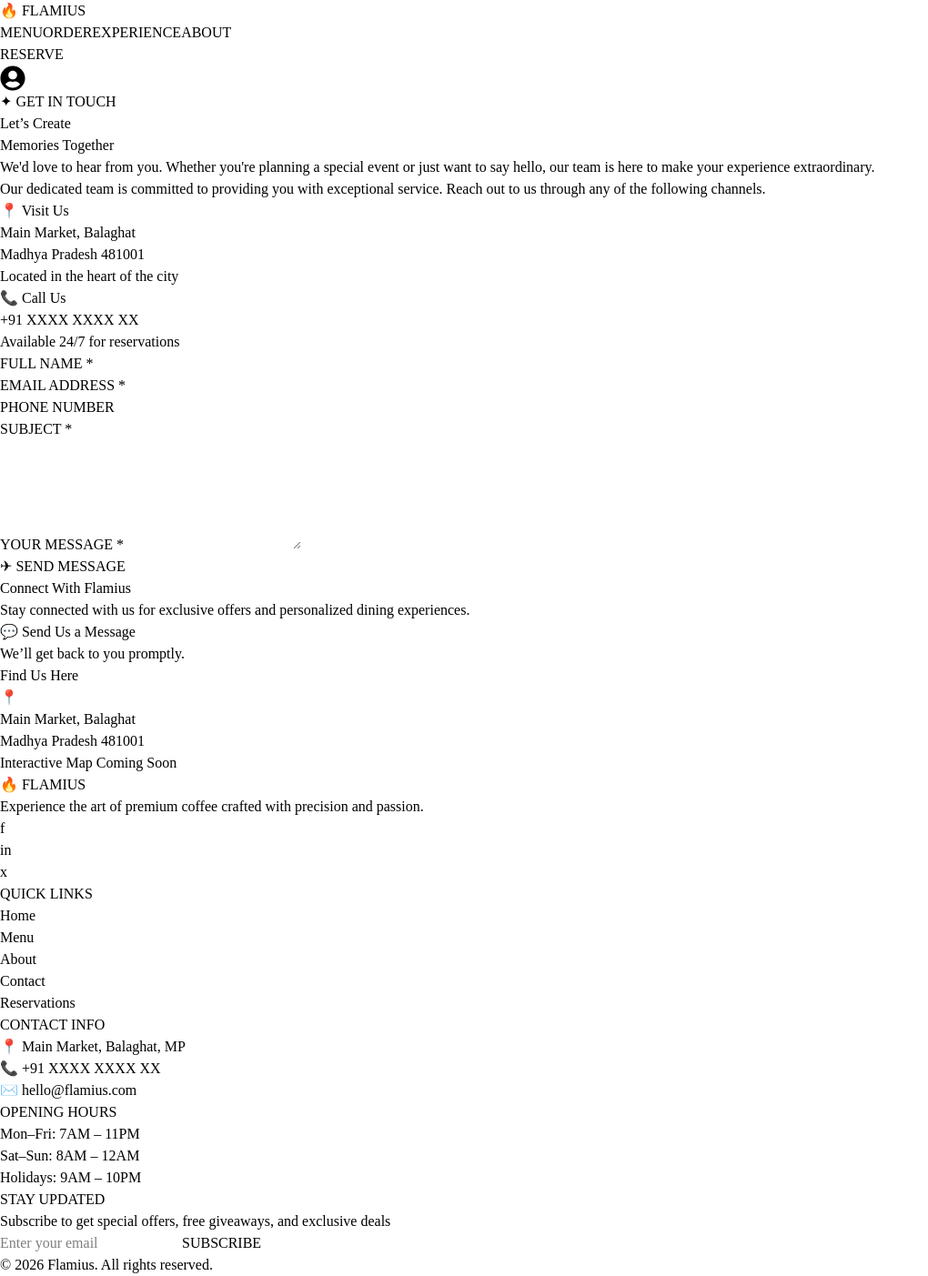
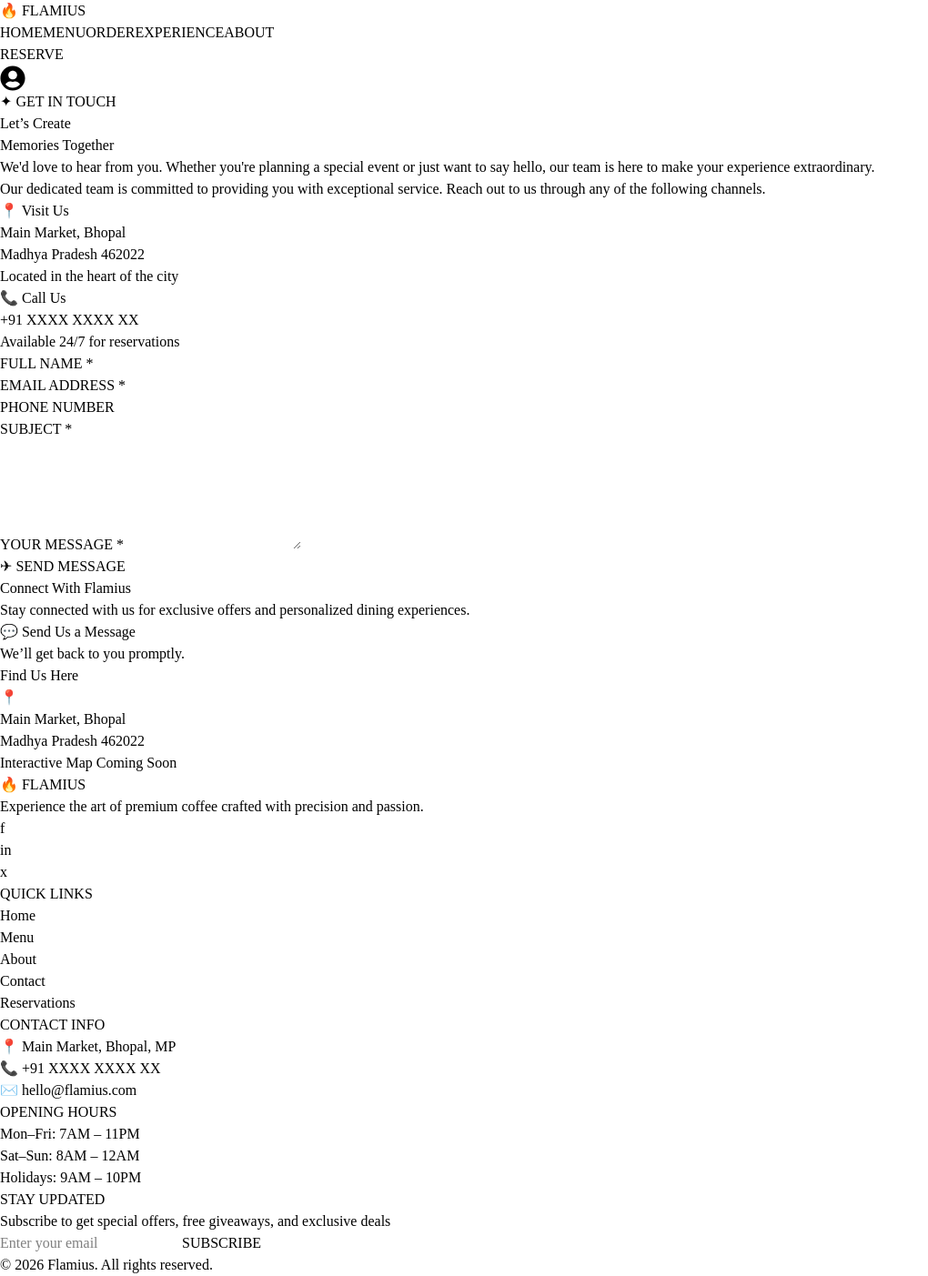
Before and after one commit to Nisita-Chandel/Flamius_project, a React app in the folder frontend/: page /about in a window 1280 px wide. Shown: the whole page at 91% size, without its empty margins (0-1020 px from the left). Built offline with nearby package versions, Linux system fonts and the light colour scheme; the HTML template or start-up script is replaced by a standard one.

Commit message:
updated code

```diff
--- a/frontend/src/components/Navbar.jsx
+++ b/frontend/src/components/Navbar.jsx
@@ -25,6 +25,8 @@ const Navbar = () => {
 
         {/* CENTER LINKS */}
         <div className="hidden md:flex items-center gap-10 text-sm tracking-widest text-gray-300">
+        <Link to="/" className="hover:text-yellow-400 transition">HOME</Link>
+
           <Link to="/menu" className="hover:text-yellow-400 transition">MENU</Link>
           <Link to="/order" className="hover:text-yellow-400 transition">ORDER</Link>
           <Link to="/experience" className="hover:text-yellow-400 transition">EXPERIENCE</Link>
@@ -35,7 +37,10 @@ const Navbar = () => {
         <div className="flex items-center gap-4">
 
           {/* RESERVE BUTTON */}
-          <button className="hidden sm:block bg-yellow-500 text-black px-5 py-2 rounded-full text-sm font-semibold hover:bg-yellow-400 transition">
+          <button
+           onClick={() => handleNavigate("/reservations")}
+
+           className="hidden sm:block bg-yellow-500 text-black px-5 py-2 rounded-full text-sm font-semibold hover:bg-yellow-400 transition">
             RESERVE
           </button>
 
--- a/frontend/src/pages/AboutPage.jsx
+++ b/frontend/src/pages/AboutPage.jsx
@@ -53,8 +53,8 @@ const AboutPage = () => {
                   📍 Visit Us
                 </h4>
                 <p className="text-gray-300 text-sm">
-                  Main Market, Balaghat <br />
-                  Madhya Pradesh 481001
+                  Main Market, Bhopal <br />
+                  Madhya Pradesh 462022
                 </p>
                 <p className="text-yellow-500 text-xs mt-2">
                   Located in the heart of the city
@@ -155,9 +155,9 @@ const AboutPage = () => {
           <div className="rounded-2xl bg-gradient-to-b from-[#1e2b3b] to-[#0b1622]
                           p-16 text-center border border-yellow-500/10">
             <div className="text-yellow-500 text-4xl mb-4">📍</div>
-            <h4>Main Market, Balaghat</h4>
+            <h4>Main Market, Bhopal</h4>
             <p className="text-gray-400 text-sm">
-              Madhya Pradesh 481001
+              Madhya Pradesh 462022
             </p>
             <p className="text-yellow-500 text-sm mt-4">
               Interactive Map Coming Soon
--- a/frontend/src/pages/Footer.jsx
+++ b/frontend/src/pages/Footer.jsx
@@ -62,7 +62,7 @@ const Footer = () => {
           <div>
             <h4 className="text-[#b08a2e] mb-4">CONTACT INFO</h4>
             <ul className="space-y-2 text-gray-400 text-sm">
-              <li>📍 Main Market, Balaghat, MP</li>
+              <li>📍 Main Market, Bhopal, MP</li>
               <li>📞 +91 XXXX XXXX XX</li>
               <li>✉️ hello@flamius.com</li>
             </ul>
```
